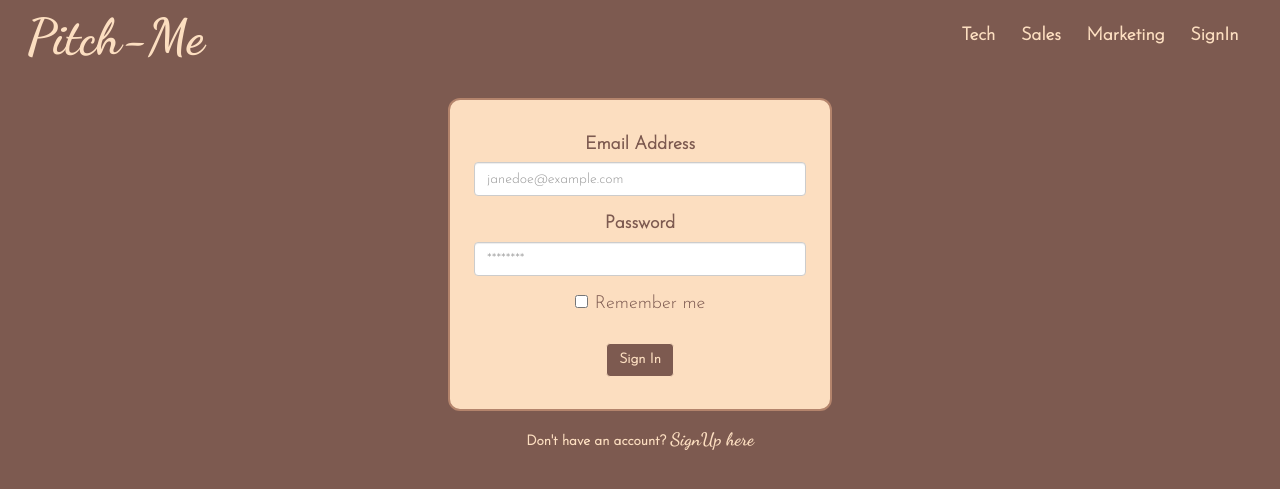
After one commit to emmakamau/Pitch-Me, a Flask app: page /authenticate/signin in a window 1280 px wide. The commit adds this page. Shown: the top 489 px of the page. Run offline with Flask 2, Linux system fonts and the light colour scheme; some libraries are stand-ins or nearby versions.

Commit message:
Add signin template and view

```diff
--- a/app/auth/forms.py
+++ b/app/auth/forms.py
@@ -19,3 +19,9 @@ class RegistrationForm(FlaskForm):
     def validate_username(self,data_field):
         if User.query_filter_by(username=data_field.data).first():
             raise ValidationError('Username already exists.')
+
+class SigninForm(FlaskForm):
+    email=StringField('Email Address',validators=[InputRequired(),Email()],render_kw={"placeholder": "janedoe@example.com"})
+    password=PasswordField('Password',validators=[InputRequired()],render_kw={"placeholder":"********"})
+    remember = BooleanField('Remember me')
+    submit = SubmitField('Sign In')
--- a/app/auth/views.py
+++ b/app/auth/views.py
@@ -1,16 +1,33 @@
 from . import auth
-from flask import render_template,redirect,url_for,request
+from flask import render_template,redirect,url_for,request,flash
 from ..models import *
 from .forms import *
 from .. import db
+from flask_login import *
 
-@auth.route('/register',methods=['GET','POST'])
-def register():
-    form = RegistrationForm()
-    if form.validate_on_submit():
-        user = User(email=form.email.data, username=form.username.data, password=form.password.data)
+
+@auth.route('/signup',methods=['GET','POST'])
+def signup():
+    signup_form = RegistrationForm()
+    if signup_form.validate_on_submit():
+        user = User(email=signup_form.email.data, username=signup_form.username.data, password=signup_form.password.data)
         db.session.add(user)
         db.session.commit()
 
-        return redirect(url_for('auth.login'))
-    return render_template('auth/register.html',registration_form=form)
+        return redirect(url_for('auth.signup'))
+    title="SignUp"
+    return render_template('auth/signup.html',signup_form=signup_form, title=title)
+
+@auth.route('/signin',methods=['GET','POST'])
+def signin():
+    signin_form = SigninForm()
+    if signin_form.validate_on_submit():
+        user = User.query.filter_by(email = signin_form.email.data).first()
+        if user is not None and user.verify_password(signin_form.password.data):
+            login_user(user,signin_form.remember.data)
+            return redirect(request.args.get('next') or url_for('main.index'))
+
+        flash('Invalid username or Password')
+
+    title = "SignIn"
+    return render_template('auth/signin.html',signin_form = signin_form,title=title)
--- a/app/static/css/index.css
+++ b/app/static/css/index.css
@@ -25,6 +25,17 @@ body{
     font-size: large;
     border: 1px solid #7D5A50;
     width: 10vw;
+}
+
+.page-links{
+    color: #FCDEC0;
+    font-size: large;
+    font-family: 'Dancing Script', cursive;
+}
+
+.page-links:hover{
+    color: #FCDEC0;
+    font-size: larger;
 }
 
 /* Navbar */
@@ -89,3 +100,46 @@ ul,li{
     font-weight: 500;
     font-size: large;
 }
+
+.sign-in-text{
+    margin-top:2vh;
+    color: #FCDEC0;
+    font-weight: bold;
+}
+
+
+/* Media Queries */
+
+/* Extra small devices (phones, 600px and down) */
+@media only screen and (max-width: 600px) {
+    .signup-card{
+        width: 80%;
+        padding: 4vh 3vh;
+    }
+    .btn{
+        width: auto;
+    }
+    .navbar{
+        padding: 3vw 1vw;
+    }
+}
+
+/* Medium devices (landscape tablets, 768px and up) */
+@media only screen and (min-width: 768px) {
+    .signup-card{
+        width: 50%;
+        padding: 4vh 3vh;
+    }
+    .btn{
+        width: auto;
+    }
+
+}
+
+/* Extra large devices (large laptops and desktops, 1200px and up) */
+@media only screen and (min-width: 1200px) {
+    .signup-card{
+        width: 30%;
+        padding: 4vh 3vh;
+    }
+}
--- /dev/null
+++ b/app/templates/auth/signin.html
@@ -0,0 +1,15 @@
+{% extends 'base.html' %}
+{% import 'bootstrap/wtf.html' as wtf%}
+
+{% block content %}
+<div class="signin" align="center">
+    <div class="div">
+        <div class="card signup-card">
+            {{wtf.quick_form(signin_form)}}
+        </div>
+        <div class="sign-in-text">
+            <p>Don't have an account? <a class="page-links" href="{{url_for('auth.signup')}}">SignUp here</a></p>
+        </div>
+    </div>
+</div>
+{% endblock %}
--- a/app/templates/auth/register.html
+++ b/app/templates/auth/signup.html
@@ -5,7 +5,10 @@
 <div class="signup" align="center">
     <div class="div">
         <div class="card signup-card">
-            {{wtf.quick_form(registration_form)}}
+            {{wtf.quick_form(signup_form)}}
+        </div>
+        <div class="sign-in-text">
+            <p>Already have an account? <a class="page-links" href="{{url_for('auth.signin')}}">SignIn here</a></p>
         </div>
     </div>
 </div>
```
